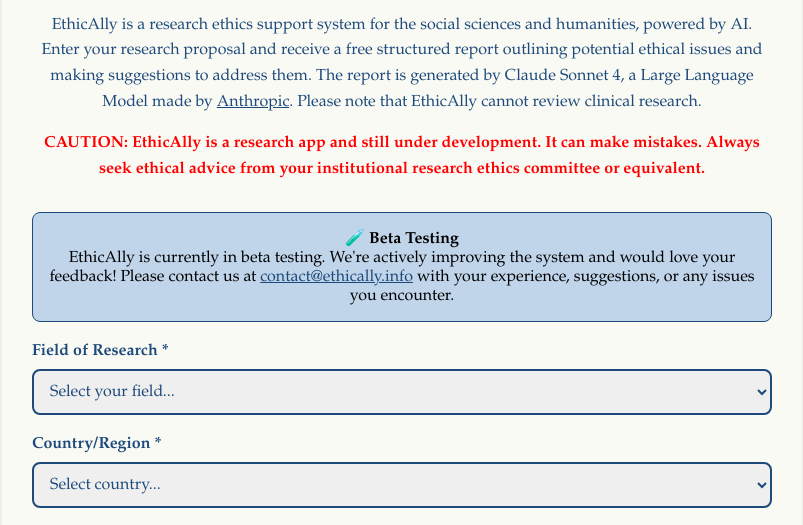
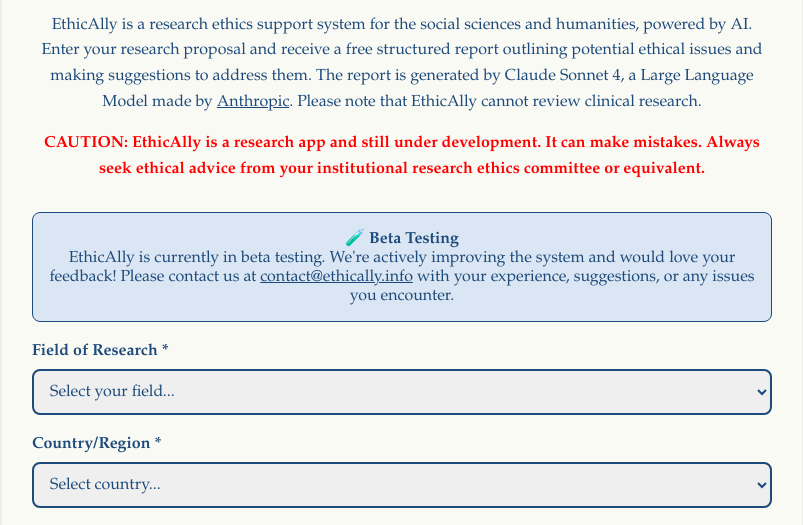
Before and after one commit to EthicAllySteph/EthicsreviewAI, a website: page index.html in a window 1280 px wide. Shown: the part 263-788 px from the top of the page, without its empty margins (238-1041 px from the left). Drawn offline with Linux system fonts and the light colour scheme.

Commit message:
Update index.html

```diff
--- a/index.html
+++ b/index.html
@@ -61,12 +61,12 @@
         }
 
         .beta-feedback {
-            background: #c0d4ea;
+            background: #dae6f3;
             border: 1px solid #1D4A7A;
             padding: 15px;
             border-radius: 8px;
             margin-bottom: 20px;
-            color: ##1D4A7A;
+            color: #1D4A7A;
             text-align: center;
         }
 
```
